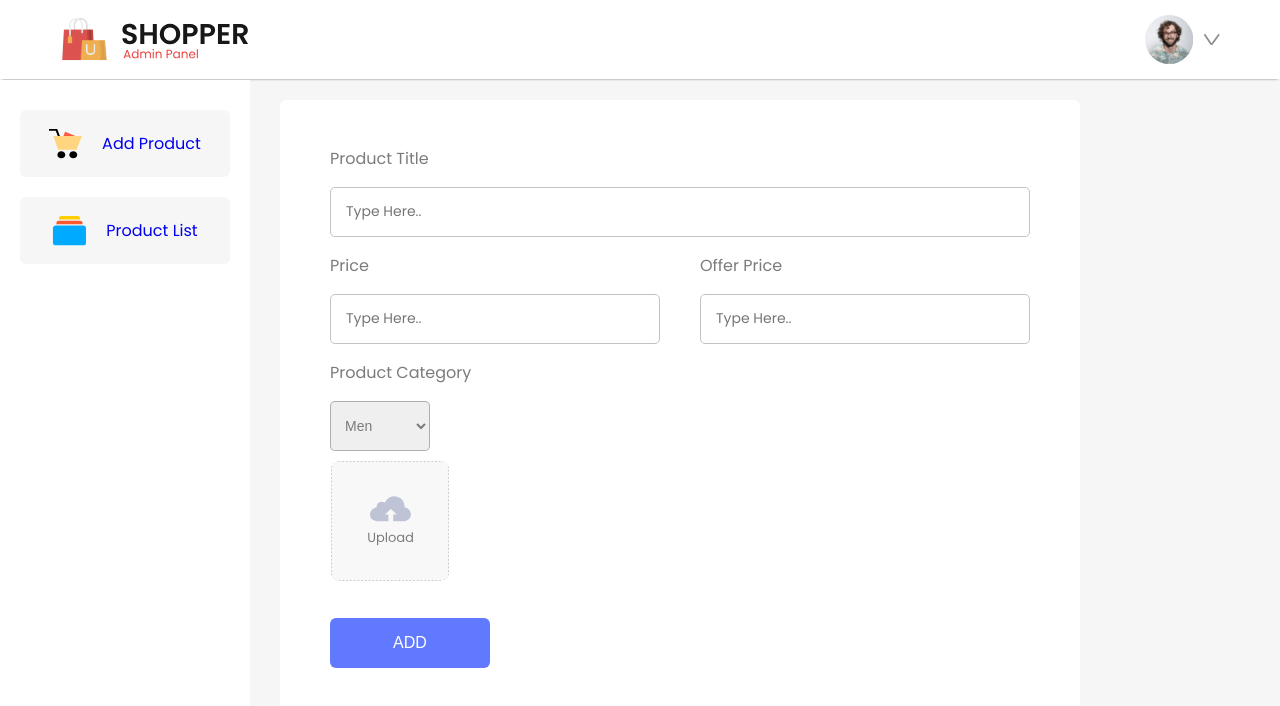
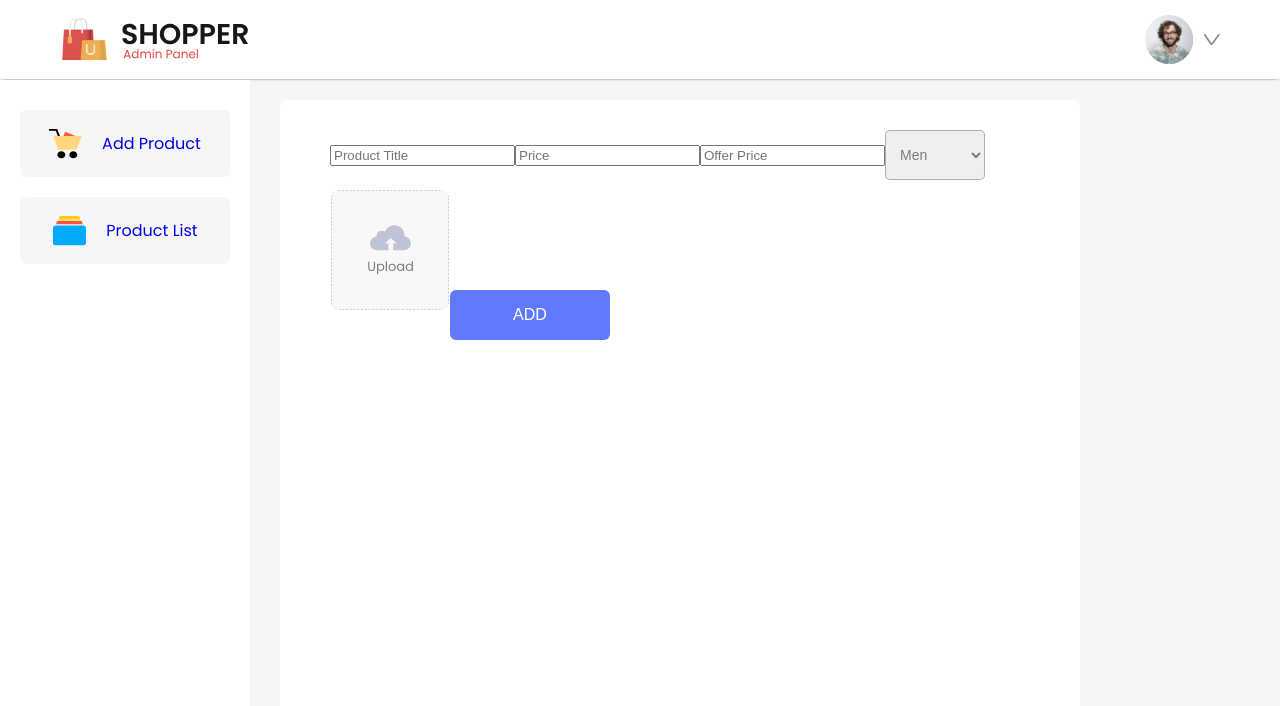
Before and after one commit to AadilTansawala/AadilTansawala-E-commerce-College, a React (Vite) app in the folder admin/: page /addproduct in a window 1280 px wide. Shown: the top 706 px of the page. Built offline with nearby package versions, Linux system fonts and the light colour scheme.

Commit message:
changed img Url

```diff
--- a/admin/src/Components/AddProduct/AddProduct.jsx
+++ b/admin/src/Components/AddProduct/AddProduct.jsx
@@ -2,10 +2,8 @@ import { useState } from "react";
 import "./AddProduct.css";
 import upload_area from "../../Assets/upload_area.svg";
 
-
 const AddProduct = () => {
     const SERVER = "https://aadil-tansawala-e-commerce-college-api.vercel.app/";
-
     const [image, setImage] = useState(null);
     const [productDetails, setProductDetails] = useState({
         name: "",
@@ -27,22 +25,23 @@ const AddProduct = () => {
         try {
             let formData = new FormData();
             formData.append('product', image);
-
-            console.log("FormData:", formData);
+            formData.append('name', productDetails.name);
+            formData.append('category', productDetails.category);
+            formData.append('new_price', productDetails.new_price);
+            formData.append('old_price', productDetails.old_price);
 
             const uploadResponse = await fetch(`${SERVER}upload`, {
                 method: 'POST',
                 body: formData,
             });
 
-            if (!uploadResponse.ok) {
-                throw new Error('Failed to upload image');
-            }
-
             const uploadData = await uploadResponse.json();
 
             if (uploadData.success) {
-                productDetails.image = uploadData.imageUrl;
+                setProductDetails({ // Update productDetails with the received image URL
+                    ...productDetails,
+                    image: uploadData.imageUrl
+                });
 
                 const addProductResponse = await fetch(`${SERVER}addproduct`, {
                     method: 'POST',
@@ -52,61 +51,37 @@ const AddProduct = () => {
                     body: JSON.stringify(productDetails),
                 });
 
-                if (!addProductResponse.ok) {
-                    throw new Error('Failed to add product');
-                }
-
                 const addProductData = await addProductResponse.json();
 
-                addProductData.success ? alert("Product Added") : alert("Failed to add product");
+                addProductData.success ? alert("Product Added") : alert("Failed");
             } else {
                 alert("Failed to upload image");
             }
         } catch (error) {
-            console.error('Error adding product:', error.message);
-            alert('Error adding product: ' + error.message);
+            console.error('Error adding product:', error);
         }
     };
 
-
-
-
-
     return (
         <div className="add-product">
-            <div className="add-product-itemField">
-                <p>Product Title</p>
-                <input value={productDetails.name} onChange={changeHandler} type="text" name="name" placeholder="Type Here.." />
-            </div>
-
-            <div className="add-product-price">
-                <div className="add-product-itemField">
-                    <p>Price</p>
-                    <input value={productDetails.old_price} onChange={changeHandler} type="text" name="old_price" placeholder="Type Here.." />
-                </div>
-                <div className="add-product-itemField">
-                    <p>Offer Price</p>
-                    <input value={productDetails.new_price} onChange={changeHandler} type="text" name="new_price" placeholder="Type Here.." />
-                </div>
-            </div>
-
-            <div className="add-product-itemField">
-                <p>Product Category</p>
+            {/* Input fields for product details */}
+            <input value={productDetails.name} onChange={changeHandler} type="text" name="name" placeholder="Product Title" />
+            <input value={productDetails.old_price} onChange={changeHandler} type="text" name="old_price" placeholder="Price" />
+            <input value={productDetails.new_price} onChange={changeHandler} type="text" name="new_price" placeholder="Offer Price" />
             <select value={productDetails.category} onChange={changeHandler} name="category" className="add-product-selector">
                 <option value="men">Men</option>
                 <option value="women">Women</option>
                 <option value="kid">Kid</option>
             </select>
-            </div>
 
-            <div className="add-product-itemField">
+            {/* File input for image upload */}
             <label htmlFor="file-input">
                 <img src={image ? URL.createObjectURL(image) : upload_area} className="add-product-thumbnail-img" alt="" />
             </label>
             <input onChange={imageHandler} type="file" name="image" id="file-input" hidden />
-            </div>
 
-            <button onClick={() => {Add_Product()}} className="add-product-button">
+            {/* Button to trigger product addition */}
+            <button onClick={Add_Product} className="add-product-button">
                 ADD
             </button>
         </div>
```
Lines whose indentation alone changed are shown as unchanged.
